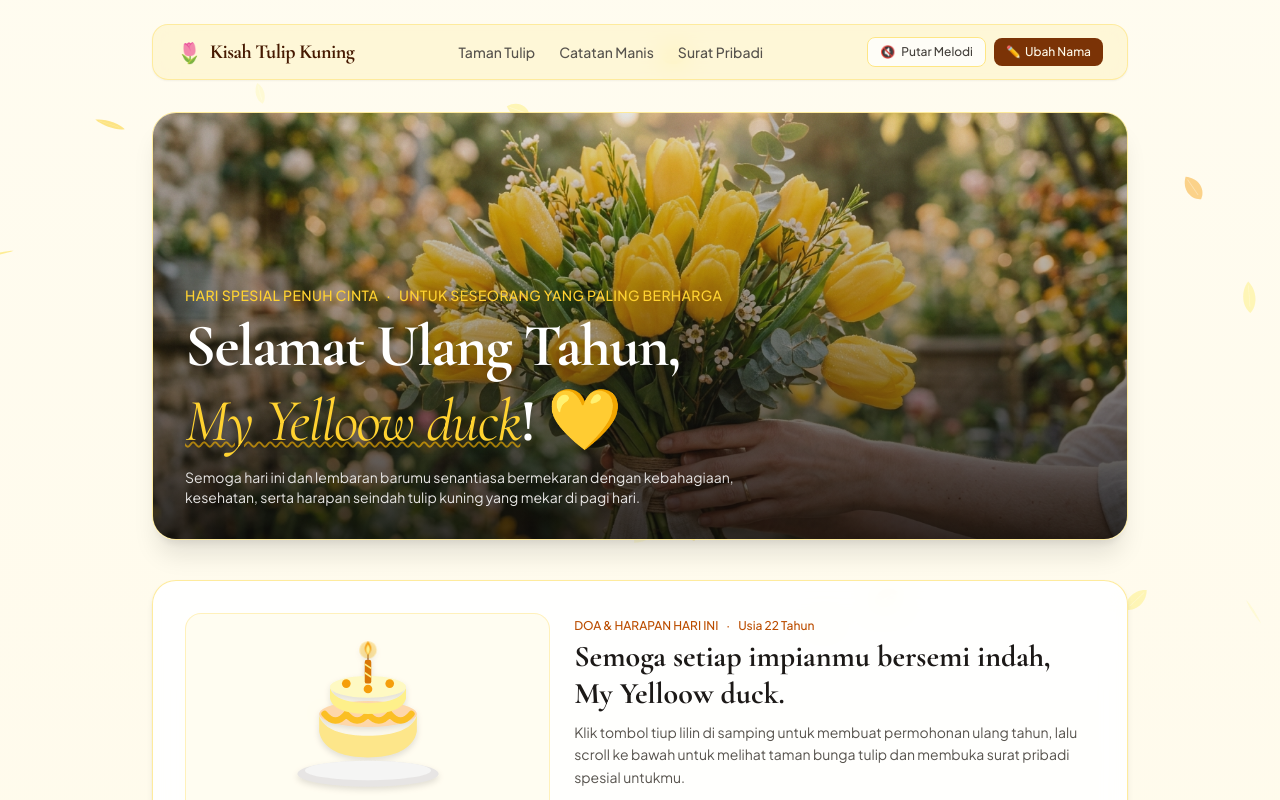
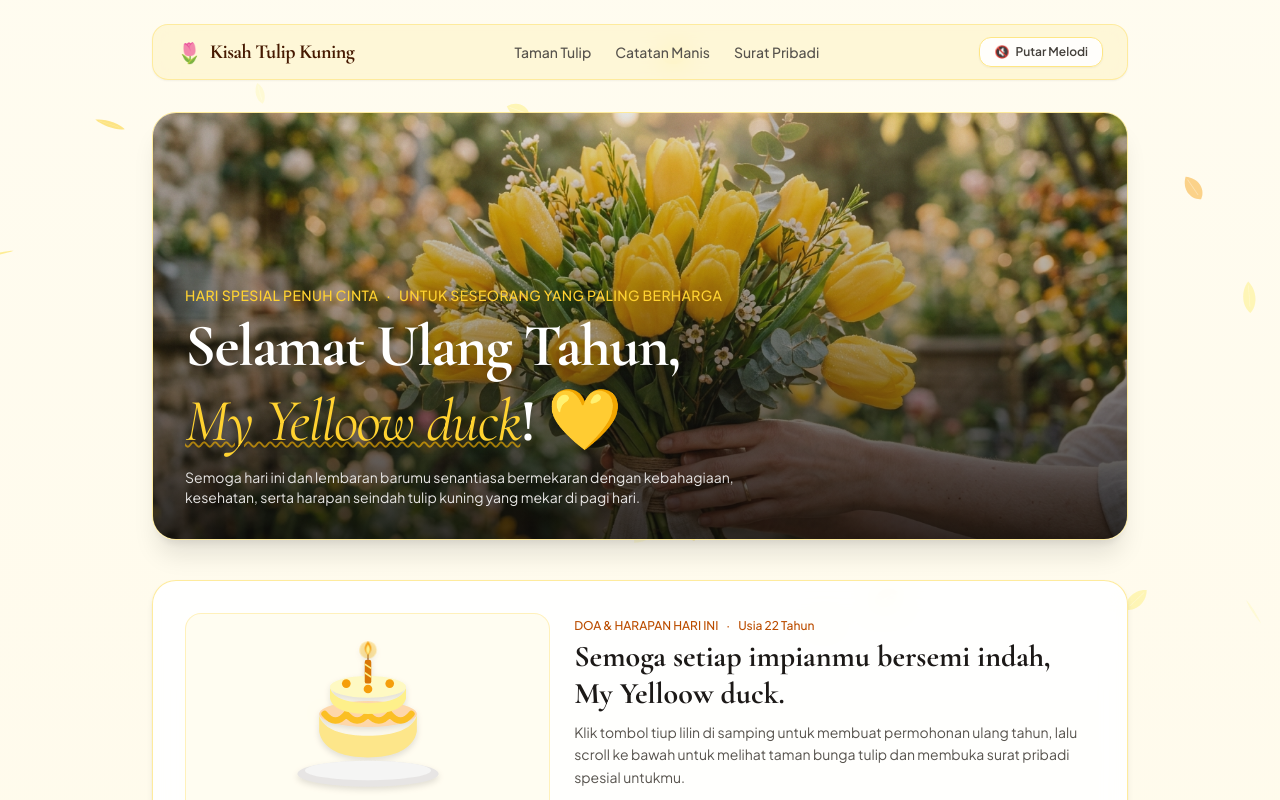
Before and after one commit to fajarrsatrio02-code/forrmybubun, a React (Vite) app: page / in a window 1280 px wide. Shown: the top 800 px of the page. Built offline with nearby package versions, Linux system fonts and the light colour scheme.

Commit message:
refactor: rename project and remove customization
Update app title to "for my bubun", remove the unused customize modal and related state, and clean up the UI components.

```diff
--- a/index.html
+++ b/index.html
@@ -3,9 +3,9 @@
   <head>
     <meta charset="UTF-8" />
     <meta name="viewport" content="width=device-width, initial-scale=1.0" />
-    <title>Selamat Ulang Tahun & Surat Tulip Kuning</title>
+    <title>for my bubun</title>
     <meta name="description" content="Web ucapan selamat ulang tahun interaktif bertema bunga tulip kuning, dilengkapi surat pribadi, animasi kelopak bunga mekar, dan ajakan jadian romantis." />
-    <meta property="og:title" content="Selamat Ulang Tahun & Surat Tulip Kuning" />
+    <meta property="og:title" content="for my bubun" />
     <meta property="og:description" content="Web ucapan selamat ulang tahun interaktif bertema bunga tulip kuning, dilengkapi surat pribadi, animasi kelopak bunga mekar, dan ajakan jadian romantis." />
     <meta property="og:type" content="website" />
     <meta name="twitter:card" content="summary_large_image" />
--- a/metadata.json
+++ b/metadata.json
@@ -1,6 +1,8 @@
 {
-  "name": "Selamat Ulang Tahun & Surat Tulip Kuning",
+  "name": "for my bubun",
   "description": "Web ucapan selamat ulang tahun interaktif bertema bunga tulip kuning, dilengkapi surat pribadi, animasi kelopak bunga mekar, dan ajakan jadian romantis.",
   "requestFramePermissions": [],
-  "majorCapabilities": ["MAJOR_CAPABILITY_SERVER_SIDE_GEMINI_API"]
+  "majorCapabilities": [
+    "MAJOR_CAPABILITY_SERVER_SIDE_GEMINI_API"
+  ]
 }
--- a/src/App.tsx
+++ b/src/App.tsx
@@ -7,7 +7,6 @@ import { TulipGarden } from './components/TulipGarden';
 import { TulipBouquetKeepsake } from './components/TulipBouquetKeepsake';
 import { PersonalLetter } from './components/PersonalLetter';
 import { ProposalPage } from './components/ProposalPage';
-import { CustomizeModal } from './components/CustomizeModal';
 
 const defaultBirthdayData: BirthdayData = {
   recipientName: 'My Yelloow duck',
@@ -25,8 +24,8 @@ const defaultBirthdayData: BirthdayData = {
 export default function App() {
   const [currentPage, setCurrentPage] = useState<'birthday' | 'proposal'>('birthday');
 
-  const [data, setData] = useState<BirthdayData>(() => {
-    // Read URL search params first
+  const [data] = useState<BirthdayData>(() => {
+    // Read URL search params if provided
     if (typeof window !== 'undefined') {
       const params = new URLSearchParams(window.location.search);
       const to = params.get('to');
@@ -55,18 +54,12 @@ export default function App() {
     return defaultBirthdayData;
   });
 
-  const [isCustomizeOpen, setIsCustomizeOpen] = useState<boolean>(false);
   const [isBgmPlaying, setIsBgmPlaying] = useState<boolean>(false);
 
   // Sync background audio state
   const handleToggleBgm = () => {
     const active = soundManager.toggleBGM();
     setIsBgmPlaying(active);
-  };
-
-  const handleSaveData = (newData: BirthdayData) => {
-    setData(newData);
-    localStorage.setItem('birthday_custom_data', JSON.stringify(newData));
   };
 
   const goToProposalPage = () => {
@@ -99,12 +92,11 @@ export default function App() {
             data={data}
             onOpenLetter={() => scrollToSection('surat-pribadi')}
             onOpenConfession={goToProposalPage}
-            onOpenCustomize={() => setIsCustomizeOpen(true)}
             isBgmPlaying={isBgmPlaying}
             onToggleBgm={handleToggleBgm}
           />
 
-          {/* 2. Interactive Yellow Tulip Garden */}
+          {/* 2. Interactive Yellow Tulip Garden & Cute Ducks */}
           <TulipGarden />
 
           {/* 3. Reasons I Admire My Yelloow duck */}
@@ -126,14 +118,6 @@ export default function App() {
               <span>🌷 Bunga Tulip Kuning</span>
               <span aria-hidden="true">·</span>
               <span>🐥 My Yelloow duck</span>
-              <span aria-hidden="true">·</span>
-              <button
-                type="button"
-                onClick={() => setIsCustomizeOpen(true)}
-                className="text-amber-800 hover:underline cursor-pointer"
-              >
-                Kustomisasi Nama
-              </button>
             </div>
           </footer>
         </main>
@@ -148,14 +132,6 @@ export default function App() {
           />
         </main>
       )}
-
-      {/* Customize Modal */}
-      <CustomizeModal
-        isOpen={isCustomizeOpen}
-        onClose={() => setIsCustomizeOpen(false)}
-        data={data}
-        onSave={handleSaveData}
-      />
     </div>
   );
 }
--- a/src/components/HeroBirthday.tsx
+++ b/src/components/HeroBirthday.tsx
@@ -8,7 +8,7 @@ interface HeroBirthdayProps {
   data: BirthdayData;
   onOpenLetter: () => void;
   onOpenConfession: () => void;
-  onOpenCustomize: () => void;
+  onOpenCustomize?: () => void;
   isBgmPlaying: boolean;
   onToggleBgm: () => void;
 }
@@ -17,7 +17,6 @@ export const HeroBirthday: React.FC<HeroBirthdayProps> = ({
   data,
   onOpenLetter,
   onOpenConfession,
-  onOpenCustomize,
   isBgmPlaying,
   onToggleBgm,
 }) => {
@@ -71,23 +70,14 @@ export const HeroBirthday: React.FC<HeroBirthdayProps> = ({
             type="button"
             onClick={onToggleBgm}
             title={isBgmPlaying ? 'Matikan Melodi' : 'Putar Melodi Romantis'}
-            className={`px-3 py-1.5 text-xs font-medium rounded-lg transition-all flex items-center gap-1.5 cursor-pointer ${
+            className={`px-3.5 py-1.5 text-xs font-semibold rounded-xl transition-all flex items-center gap-1.5 cursor-pointer shadow-xs ${
               isBgmPlaying
                 ? 'bg-amber-500 text-white shadow-xs'
-                : 'bg-white/80 text-stone-700 hover:bg-amber-50 border border-amber-200'
+                : 'bg-white/90 text-stone-700 hover:bg-amber-50 border border-amber-200'
             }`}
           >
             <span>{isBgmPlaying ? '🎵' : '🔇'}</span>
-            <span className="hidden sm:inline">{isBgmPlaying ? 'Melodi Aktif' : 'Putar Melodi'}</span>
-          </button>
-
-          <button
-            type="button"
-            onClick={onOpenCustomize}
-            className="px-3 py-1.5 text-xs font-medium bg-amber-900 text-amber-50 rounded-lg hover:bg-amber-800 transition-colors flex items-center gap-1 cursor-pointer whitespace-nowrap"
-          >
-            <span>✏️</span>
-            <span>Ubah Nama</span>
+            <span>{isBgmPlaying ? 'Melodi Aktif' : 'Putar Melodi'}</span>
           </button>
         </div>
       </div>
```
